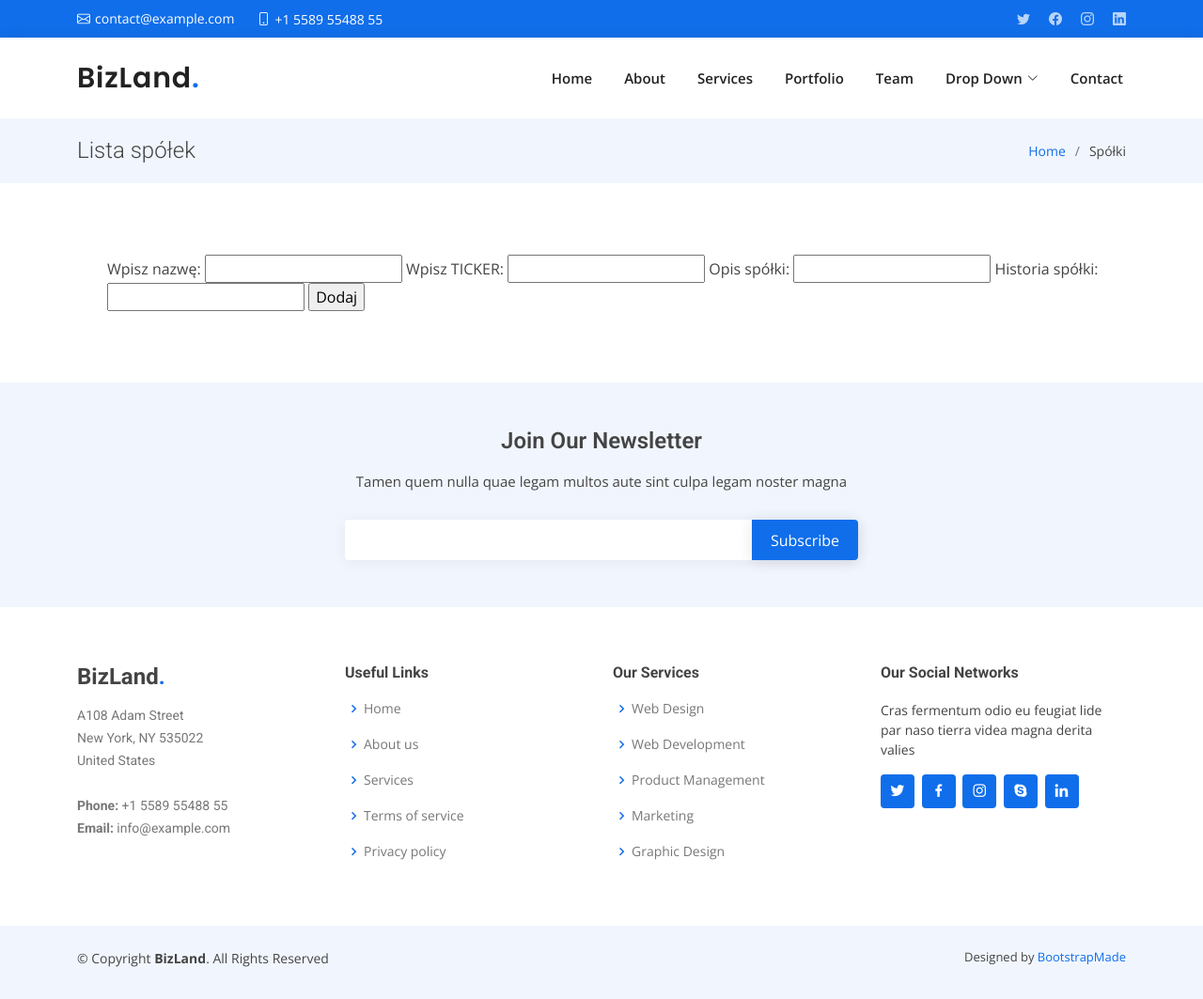
After one commit to Grzegorz9999/Tradlee, a Django app: page /add_company/ in a window 1280 px wide. The commit adds this page. Shown: the whole page at 94% size. Run offline with Django 4.2, Linux system fonts and the light colour scheme; parts of the project's set-up code (start-up, migrations or seed data) failed here and were passed over; some libraries are stand-ins or nearby versions.

Commit message:
companies_add_and_list

```diff
--- a/final/final/urls.py
+++ b/final/final/urls.py
@@ -15,7 +15,7 @@ Including another URLconf
 """
 from django.contrib import admin
 from django.urls import path, include
-from invest.views import IndexView, CompanyView, CompanyListView
+from invest.views import IndexView, CompanyView, CompanyListView, AddCompanyView
 
 urlpatterns = [
     path('admin/', admin.site.urls),
@@ -23,4 +23,5 @@ urlpatterns = [
     #path('RSI/', RSIView.as_view()),
     path('company/<int:company_id>/', CompanyView.as_view()),
     path('companies/', CompanyListView.as_view()),
+    path('add_company/', AddCompanyView.as_view()),
 ]
--- /dev/null
+++ b/final/invest/forms.py
@@ -0,0 +1,9 @@
+from django import forms
+from django.forms import ModelForm
+
+
+class AddCompanyForm(forms.Form):
+    name = forms.CharField(label='Wpisz nazwę', max_length=64)
+    short_name = forms.CharField(label='Wpisz TICKER', max_length=10)
+    description = forms.CharField(label='Opis spółki', max_length=1000)
+    history = forms.CharField(label='Historia spółki', max_length=1000)
--- /dev/null
+++ b/final/invest/templates/add_company.html
@@ -0,0 +1,232 @@
+{% load static %}
+<!DOCTYPE html>
+<html lang="en">
+
+<head>
+  <meta charset="utf-8">
+  <meta content="width=device-width, initial-scale=1.0" name="viewport">
+
+  <title>Spółka</title>
+  <meta content="" name="description">
+  <meta content="" name="keywords">
+
+  <!-- Favicons -->
+  <link href="{% static 'img/favicon.png' %}" rel="icon">
+  <link href="{% static 'img/apple-touch-icon.png' %}" rel="apple-touch-icon">
+
+  <!-- Google Fonts -->
+  <link href="https://fonts.googleapis.com/css?family=Open+Sans:300,300i,400,400i,600,600i,700,700i|Roboto:300,300i,400,400i,500,500i,600,600i,700,700i|Poppins:300,300i,400,400i,500,500i,600,600i,700,700i" rel="stylesheet">
+
+  <!-- Vendor CSS Files -->
+  <link href="{% static 'vendor/aos/aos.css' %}" rel="stylesheet">
+  <link href="{% static 'vendor/bootstrap/css/bootstrap.min.css' %}" rel="stylesheet">
+  <link href="{% static 'vendor/bootstrap-icons/bootstrap-icons.css' %}" rel="stylesheet">
+  <link href="{% static 'vendor/boxicons/css/boxicons.min.css' %}" rel="stylesheet">
+  <link href="{% static 'vendor/glightbox/css/glightbox.min.css' %}" rel="stylesheet">
+  <link href="{% static 'vendor/swiper/swiper-bundle.min.css' %}" rel="stylesheet">
+
+  <!-- Template Main CSS File -->
+  <link href="{% static 'css/style.css' %}" rel="stylesheet">
+
+  <!-- =======================================================
+  * Template Name: BizLand - v3.7.0
+  * Template URL: https://bootstrapmade.com/bizland-bootstrap-business-template/
+  * Author: BootstrapMade.com
+  * License: https://bootstrapmade.com/license/
+  ======================================================== -->
+</head>
+
+<body>
+
+  <!-- ======= Top Bar ======= -->
+  <section id="topbar" class="d-flex align-items-center">
+    <div class="container d-flex justify-content-center justify-content-md-between">
+      <div class="contact-info d-flex align-items-center">
+        <i class="bi bi-envelope d-flex align-items-center"><a href="mailto:contact@example.com">contact@example.com</a></i>
+        <i class="bi bi-phone d-flex align-items-center ms-4"><span>+1 5589 55488 55</span></i>
+      </div>
+      <div class="social-links d-none d-md-flex align-items-center">
+        <a href="#" class="twitter"><i class="bi bi-twitter"></i></a>
+        <a href="#" class="facebook"><i class="bi bi-facebook"></i></a>
+        <a href="#" class="instagram"><i class="bi bi-instagram"></i></a>
+        <a href="#" class="linkedin"><i class="bi bi-linkedin"></i></i></a>
+      </div>
+    </div>
+  </section>
+
+  <!-- ======= Header ======= -->
+  <header id="header" class="d-flex align-items-center">
+    <div class="container d-flex align-items-center justify-content-between">
+
+      <h1 class="logo"><a href="index.html">BizLand<span>.</span></a></h1>
+      <!-- Uncomment below if you prefer to use an image logo -->
+      <!-- <a href="index.html" class="logo"><img src="static/img/logo.png" alt=""></a>-->
+
+      <nav id="navbar" class="navbar">
+        <ul>
+          <li><a class="nav-link scrollto " href="#hero">Home</a></li>
+          <li><a class="nav-link scrollto" href="#about">About</a></li>
+          <li><a class="nav-link scrollto" href="#services">Services</a></li>
+          <li><a class="nav-link scrollto " href="#portfolio">Portfolio</a></li>
+          <li><a class="nav-link scrollto" href="#team">Team</a></li>
+          <li class="dropdown"><a href="#"><span>Drop Down</span> <i class="bi bi-chevron-down"></i></a>
+            <ul>
+              <li><a href="#">Drop Down 1</a></li>
+              <li class="dropdown"><a href="#"><span>Deep Drop Down</span> <i class="bi bi-chevron-right"></i></a>
+                <ul>
+                  <li><a href="#">Deep Drop Down 1</a></li>
+                  <li><a href="#">Deep Drop Down 2</a></li>
+                  <li><a href="#">Deep Drop Down 3</a></li>
+                  <li><a href="#">Deep Drop Down 4</a></li>
+                  <li><a href="#">Deep Drop Down 5</a></li>
+                </ul>
+              </li>
+              <li><a href="#">Drop Down 2</a></li>
+              <li><a href="#">Drop Down 3</a></li>
+              <li><a href="#">Drop Down 4</a></li>
+            </ul>
+          </li>
+          <li><a class="nav-link scrollto" href="#contact">Contact</a></li>
+        </ul>
+        <i class="bi bi-list mobile-nav-toggle"></i>
+      </nav><!-- .navbar -->
+
+    </div>
+  </header><!-- End Header -->
+
+  <main id="main" data-aos="fade-up">
+
+    <!-- ======= Breadcrumbs ======= -->
+    <section class="breadcrumbs">
+      <div class="container">
+
+        <div class="d-flex justify-content-between align-items-center">
+          <h2>Lista spółek</h2>
+          <ol>
+            <li><a href="index.html">Home</a></li>
+            <li>Spółki</li>
+          </ol>
+        </div>
+
+      </div>
+    </section><!-- End Breadcrumbs -->
+
+    <section class="inner-page">
+      <div class="container">
+        <p>
+          <ul>
+            <form action="" method="POST">
+                {% csrf_token %}
+                {{ form }}
+                <input type="submit" value="Dodaj">
+            </form>
+          </ul>
+        </p>
+      </div>
+    </section>
+
+  </main><!-- End #main -->
+
+  <!-- ======= Footer ======= -->
+  <footer id="footer">
+
+    <div class="footer-newsletter">
+      <div class="container">
+        <div class="row justify-content-center">
+          <div class="col-lg-6">
+            <h4>Join Our Newsletter</h4>
+            <p>Tamen quem nulla quae legam multos aute sint culpa legam noster magna</p>
+            <form action="" method="post">
+              <input type="email" name="email"><input type="submit" value="Subscribe">
+            </form>
+          </div>
+        </div>
+      </div>
+    </div>
+
+    <div class="footer-top">
+      <div class="container">
+        <div class="row">
+
+          <div class="col-lg-3 col-md-6 footer-contact">
+            <h3>BizLand<span>.</span></h3>
+            <p>
+              A108 Adam Street <br>
+              New York, NY 535022<br>
+              United States <br><br>
+              <strong>Phone:</strong> +1 5589 55488 55<br>
+              <strong>Email:</strong> info@example.com<br>
+            </p>
+          </div>
+
+          <div class="col-lg-3 col-md-6 footer-links">
+            <h4>Useful Links</h4>
+            <ul>
+              <li><i class="bx bx-chevron-right"></i> <a href="#">Home</a></li>
+              <li><i class="bx bx-chevron-right"></i> <a href="#">About us</a></li>
+              <li><i class="bx bx-chevron-right"></i> <a href="#">Services</a></li>
+              <li><i class="bx bx-chevron-right"></i> <a href="#">Terms of service</a></li>
+              <li><i class="bx bx-chevron-right"></i> <a href="#">Privacy policy</a></li>
+            </ul>
+          </div>
+
+          <div class="col-lg-3 col-md-6 footer-links">
+            <h4>Our Services</h4>
+            <ul>
+              <li><i class="bx bx-chevron-right"></i> <a href="#">Web Design</a></li>
+              <li><i class="bx bx-chevron-right"></i> <a href="#">Web Development</a></li>
+              <li><i class="bx bx-chevron-right"></i> <a href="#">Product Management</a></li>
+              <li><i class="bx bx-chevron-right"></i> <a href="#">Marketing</a></li>
+              <li><i class="bx bx-chevron-right"></i> <a href="#">Graphic Design</a></li>
+            </ul>
+          </div>
+
+          <div class="col-lg-3 col-md-6 footer-links">
+            <h4>Our Social Networks</h4>
+            <p>Cras fermentum odio eu feugiat lide par naso tierra videa magna derita valies</p>
+            <div class="social-links mt-3">
+              <a href="#" class="twitter"><i class="bx bxl-twitter"></i></a>
+              <a href="#" class="facebook"><i class="bx bxl-facebook"></i></a>
+              <a href="#" class="instagram"><i class="bx bxl-instagram"></i></a>
+              <a href="#" class="google-plus"><i class="bx bxl-skype"></i></a>
+              <a href="#" class="linkedin"><i class="bx bxl-linkedin"></i></a>
+            </div>
+          </div>
+
+        </div>
+      </div>
+    </div>
+
+    <div class="container py-4">
+      <div class="copyright">
+        &copy; Copyright <strong><span>BizLand</span></strong>. All Rights Reserved
+      </div>
+      <div class="credits">
+        <!-- All the links in the footer should remain intact. -->
+        <!-- You can delete the links only if you purchased the pro version. -->
+        <!-- Licensing information: https://bootstrapmade.com/license/ -->
+        <!-- Purchase the pro version with working PHP/AJAX contact form: https://bootstrapmade.com/bizland-bootstrap-business-template/ -->
+        Designed by <a href="https://bootstrapmade.com/">BootstrapMade</a>
+      </div>
+    </div>
+  </footer><!-- End Footer -->
+
+  <div id="preloader"></div>
+  <a href="#" class="back-to-top d-flex align-items-center justify-content-center"><i class="bi bi-arrow-up-short"></i></a>
+
+  <!-- Vendor JS Files -->
+  <script src="{% static 'vendor/purecounter/purecounter.js' %}"></script>
+  <script src="{% static 'vendor/aos/aos.js' %}"></script>
+  <script src="{% static 'vendor/bootstrap/js/bootstrap.bundle.min.js' %}"></script>
+  <script src="{% static 'vendor/glightbox/js/glightbox.min.js' %}"></script>
+  <script src="{% static 'vendor/isotope-layout/isotope.pkgd.min.js' %}"></script>
+  <script src="{% static 'vendor/swiper/swiper-bundle.min.js' %}"></script>
+  <script src="{% static 'vendor/waypoints/noframework.waypoints.js' %}"></script>
+  <script src="{% static 'vendor/php-email-form/validate.js' %}"></script>
+
+  <!-- Template Main JS File -->
+  <script src="{% static 'js/main.js' %}"></script>
+
+</body>
+
+</html>
--- a/final/invest/templates/company.html
+++ b/final/invest/templates/company.html
@@ -114,7 +114,6 @@
     <section class="inner-page">
       <div class="container">
         <p>
-          <h2>Spółka:</h2>
               <p>Nazwa: {{ company.name }}</p>
               <p>Ticker: {{ company.short_name }}</p>
               <p>Giełda:
--- a/final/invest/templates/company_list.html
+++ b/final/invest/templates/company_list.html
@@ -119,7 +119,7 @@
                   <li><a href="/company/{{ company.id }}">{{ company.name }}</a></li>
               {% endfor %}
               <br>
-              <a href="/addcompany">Dodaj spółkę</a>
+              <a href="/add_company">Dodaj spółkę</a>
           </ul>
         </p>
       </div>
--- a/final/invest/views.py
+++ b/final/invest/views.py
@@ -1,6 +1,8 @@
-from django.shortcuts import render, get_object_or_404
+from django.shortcuts import render, get_object_or_404, redirect
+from django.http import HttpResponse
 from django.views import View
 from .models import Company, Stock
+from .forms import AddCompanyForm
 import yfinance as yf, pandas as pd, shutil, os, time, glob
 import numpy as np
 import requests
@@ -64,6 +66,24 @@ class CompanyListView(View):
         companies = Company.objects.all().order_by('name')
         return render(request, 'company_list.html', {'companies': companies})
 
+class AddCompanyView(View):
+    def get(self, request):
+        form = AddCompanyForm()
+        return render(request, "add_company.html", {"form": form})
+
+    def post(self, request):
+        form = AddCompanyForm(request.POST)
+        if form.is_valid():
+            name = form.cleaned_data['name']
+            short_name = form.cleaned_data["short_name"]
+            description = form.cleaned_data["description"]
+            history = form.cleaned_data["history"]
+            new_company = Company.objects.create(name=name, short_name=short_name,
+                                                 description=description, history=history)
+            return redirect(f'/company/{new_company.id}/')
+        else:
+            return HttpResponse('Formularz jest niepoprawny!', {"form": form})
+
 #class RSIView(View):
 #    def get(self, request):
   #      ticker = pdr.get_data_yahoo("TSLA", datetime(2022, 1, 1))
```
